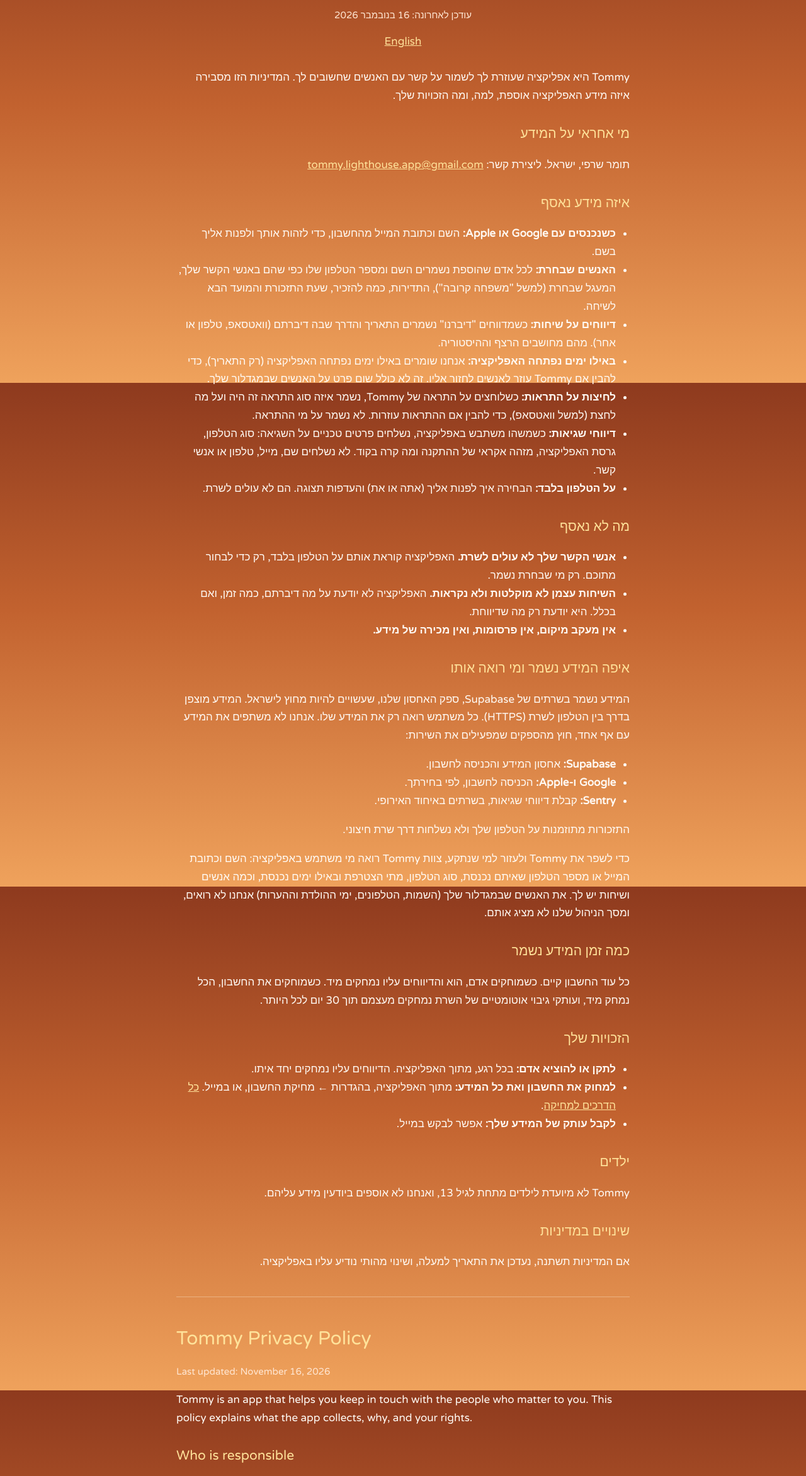
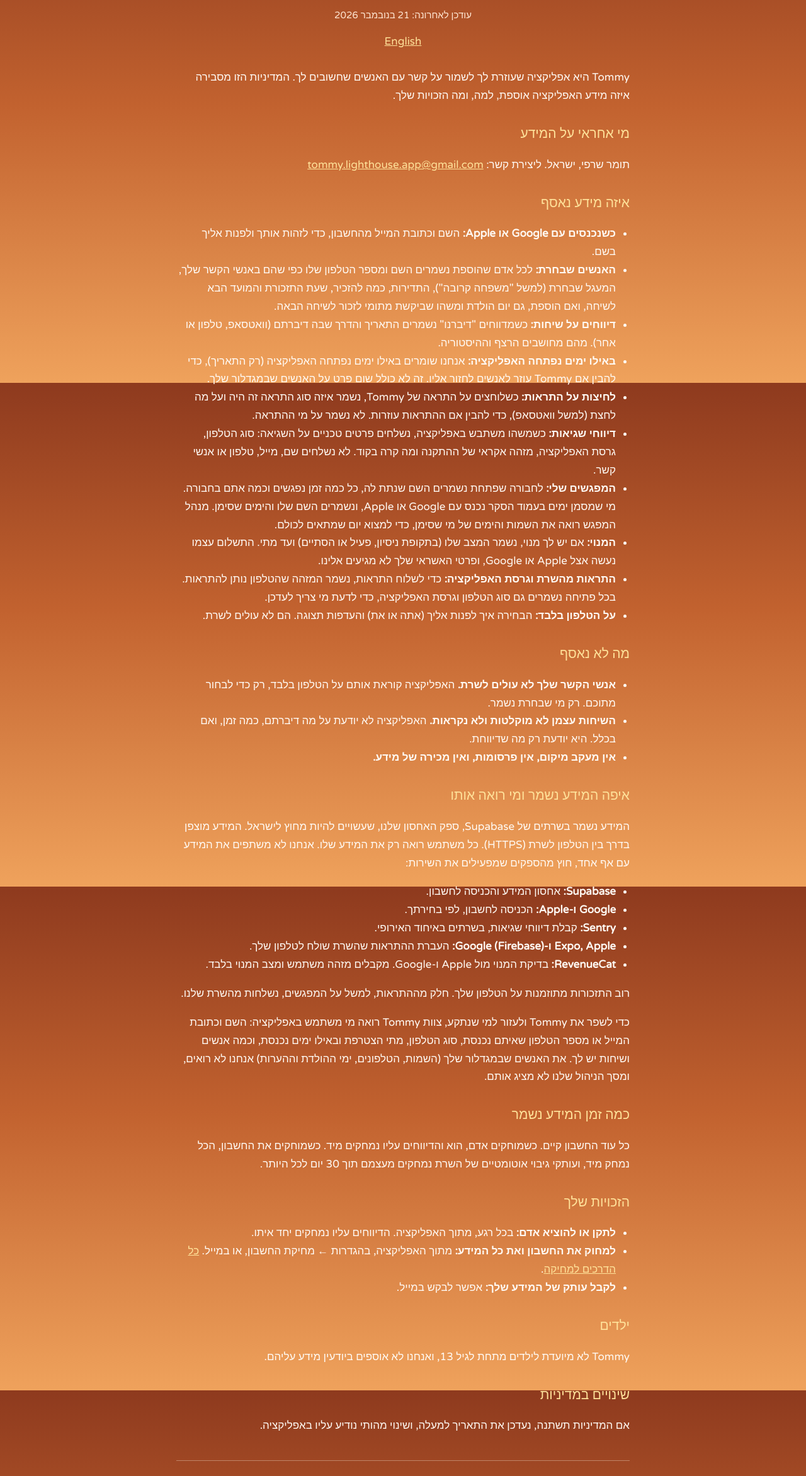
Before and after one commit to tomersharaffi-dot/tommy-site, a plain HTML site: page privacy.html in a window 1280 px wide. Shown: the part 192-2536 px from the top of the page at 63% size. Drawn offline with Linux system fonts and the light colour scheme.

Commit message:
Privacy policy 21.11: meetups, subscription, server notifications and app version; birthdays and notes; Expo, Firebase and RevenueCat as providers
Co-Authored-By: Claude Opus 5.5 <noreply@anthropic.com>

```diff
--- a/privacy.html
+++ b/privacy.html
@@ -14,7 +14,7 @@
     <header>
       <img src="icon.png" alt="Tommy">
       <h1>מדיניות הפרטיות של Tommy</h1>
-      <p class="muted">עודכן לאחרונה: 16 בנובמבר 2026</p>
+      <p class="muted">עודכן לאחרונה: 21 בנובמבר 2026</p>
       <div class="lang"><a href="#en">English</a></div>
     </header>
 
@@ -26,11 +26,14 @@
     <h2>איזה מידע נאסף</h2>
     <ul>
       <li><strong>כשנכנסים עם Google או Apple:</strong> השם וכתובת המייל מהחשבון, כדי לזהות אותך ולפנות אליך בשם.</li>
-      <li><strong>האנשים שבחרת:</strong> לכל אדם שהוספת נשמרים השם ומספר הטלפון שלו כפי שהם באנשי הקשר שלך, המעגל שבחרת (למשל "משפחה קרובה"), התדירות, כמה להזכיר, שעת התזכורת והמועד הבא לשיחה.</li>
+      <li><strong>האנשים שבחרת:</strong> לכל אדם שהוספת נשמרים השם ומספר הטלפון שלו כפי שהם באנשי הקשר שלך, המעגל שבחרת (למשל "משפחה קרובה"), התדירות, כמה להזכיר, שעת התזכורת והמועד הבא לשיחה, ואם הוספת, גם יום הולדת ומשהו שביקשת מתומי לזכור לשיחה הבאה.</li>
       <li><strong>דיווחים על שיחות:</strong> כשמדווחים "דיברנו" נשמרים התאריך והדרך שבה דיברתם (וואטסאפ, טלפון או אחר). מהם מחושבים הרצף וההיסטוריה.</li>
       <li><strong>באילו ימים נפתחה האפליקציה:</strong> אנחנו שומרים באילו ימים נפתחה האפליקציה (רק התאריך), כדי להבין אם Tommy עוזר לאנשים לחזור אליו. זה לא כולל שום פרט על האנשים שבמגדלור שלך.</li>
       <li><strong>לחיצות על התראות:</strong> כשלוחצים על התראה של Tommy, נשמר איזה סוג התראה זה היה ועל מה לחצת (למשל וואטסאפ), כדי להבין אם ההתראות עוזרות. לא נשמר על מי ההתראה.</li>
       <li><strong>דיווחי שגיאות:</strong> כשמשהו משתבש באפליקציה, נשלחים פרטים טכניים על השגיאה: סוג הטלפון, גרסת האפליקציה, מזהה אקראי של ההתקנה ומה קרה בקוד. לא נשלחים שם, מייל, טלפון או אנשי קשר.</li>
+      <li><strong>המפגשים שלי:</strong> לחבורה שפתחת נשמרים השם שנתת לה, כל כמה זמן נפגשים וכמה אתם בחבורה. מי שמסמן ימים בעמוד הסקר נכנס עם Google או Apple, ונשמרים השם שלו והימים שסימן. מנהל המפגש רואה את השמות והימים של מי שסימן, כדי למצוא יום שמתאים לכולם.</li>
+      <li><strong>המנוי:</strong> אם יש לך מנוי, נשמר המצב שלו (בתקופת ניסיון, פעיל או הסתיים) ועד מתי. התשלום עצמו נעשה אצל Apple או Google, ופרטי האשראי שלך לא מגיעים אלינו.</li>
+      <li><strong>התראות מהשרת וגרסת האפליקציה:</strong> כדי לשלוח התראות, נשמר המזהה שהטלפון נותן להתראות. בכל פתיחה נשמרים גם סוג הטלפון וגרסת האפליקציה, כדי לדעת מי צריך לעדכן.</li>
       <li><strong>על הטלפון בלבד:</strong> הבחירה איך לפנות אליך (אתה או את) והעדפות תצוגה. הם לא עולים לשרת.</li>
     </ul>
 
@@ -47,8 +50,10 @@
       <li><strong>Supabase:</strong> אחסון המידע והכניסה לחשבון.</li>
       <li><strong>Google ו-Apple:</strong> הכניסה לחשבון, לפי בחירתך.</li>
       <li><strong>Sentry:</strong> קבלת דיווחי שגיאות, בשרתים באיחוד האירופי.</li>
+      <li><strong>Expo, Apple ו-Google (Firebase):</strong> העברת ההתראות שהשרת שולח לטלפון שלך.</li>
+      <li><strong>RevenueCat:</strong> בדיקת המנוי מול Apple ו-Google. מקבלים מזהה משתמש ומצב המנוי בלבד.</li>
     </ul>
-    <p>התזכורות מתוזמנות על הטלפון שלך ולא נשלחות דרך שרת חיצוני.</p>
+    <p>רוב התזכורות מתוזמנות על הטלפון שלך. חלק מההתראות, למשל על המפגשים, נשלחות מהשרת שלנו.</p>
     <p>כדי לשפר את Tommy ולעזור למי שנתקע, צוות Tommy רואה מי משתמש באפליקציה: השם וכתובת המייל או מספר הטלפון שאיתם נכנסת, סוג הטלפון, מתי הצטרפת ובאילו ימים נכנסת, וכמה אנשים ושיחות יש לך. את האנשים שבמגדלור שלך (השמות, הטלפונים, ימי ההולדת וההערות) אנחנו לא רואים, ומסך הניהול שלנו לא מציג אותם.</p>
 
     <h2>כמה זמן המידע נשמר</h2>
@@ -71,7 +76,7 @@
 
     <section id="en" dir="ltr">
       <h1>Tommy Privacy Policy</h1>
-      <p class="muted">Last updated: November 16, 2026</p>
+      <p class="muted">Last updated: November 21, 2026</p>
 
       <p>Tommy is an app that helps you keep in touch with the people who matter to you. This policy explains what the app collects, why, and your rights.</p>
 
@@ -81,11 +86,14 @@
       <h2>What we collect</h2>
       <ul>
         <li><strong>When you sign in with Google or Apple:</strong> your name and email address from that account, to identify you and greet you by name.</li>
-        <li><strong>The people you choose:</strong> for each person you add, their name and phone number as they appear in your contacts, the circle you chose (for example "close family"), the frequency, how much to remind, the reminder time and the next date to talk.</li>
+        <li><strong>The people you choose:</strong> for each person you add, their name and phone number as they appear in your contacts, the circle you chose (for example "close family"), the frequency, how much to remind, the reminder time and the next date to talk, and, if you added them, a birthday and something you asked Tommy to remember for the next talk.</li>
         <li><strong>Talk reports:</strong> when you report "we talked", the date and the way you talked (WhatsApp, phone or other). Your streaks and history are calculated from these.</li>
         <li><strong>The days you opened the app:</strong> we keep which days the app was opened (the date only), to understand whether Tommy helps people come back to it. This includes nothing about the people in your lighthouse.</li>
         <li><strong>Taps on notifications:</strong> when you tap a Tommy notification, we keep which kind of notification it was and what you tapped (for example WhatsApp), to understand whether notifications help. We do not keep who the notification was about.</li>
         <li><strong>Error reports:</strong> when something goes wrong in the app, technical details about the error are sent: the phone model, the app version, a random install ID and what happened in the code. No name, email, phone number or contacts are sent.</li>
+        <li><strong>My meetups:</strong> for a group you open, the name you gave it, how often you meet and how many you are. Whoever marks days on the poll page signs in with Google or Apple, and their name and the days they marked are kept. The organizer sees the names and days of those who marked, to find a day that suits everyone.</li>
+        <li><strong>Subscription:</strong> if you subscribe, its state (trial, active or ended) and until when. Payment itself happens at Apple or Google, and your card details never reach us.</li>
+        <li><strong>Server notifications and app version:</strong> to send notifications, the ID your phone gives for notifications is kept. On every open, your phone type and app version are kept too, so we know who needs to update.</li>
         <li><strong>On your phone only:</strong> how the app addresses you and display preferences. These are not uploaded.</li>
       </ul>
 
@@ -102,8 +110,10 @@
         <li><strong>Supabase:</strong> data storage and sign-in.</li>
         <li><strong>Google and Apple:</strong> sign-in, as you choose.</li>
         <li><strong>Sentry:</strong> error reports, on servers in the European Union.</li>
+        <li><strong>Expo, Apple and Google (Firebase):</strong> delivering the notifications our server sends to your phone.</li>
+        <li><strong>RevenueCat:</strong> checking the subscription with Apple and Google. They receive a user ID and the subscription state only.</li>
       </ul>
-      <p>Reminders are scheduled on your phone and are not sent through an outside server.</p>
+      <p>Most reminders are scheduled on your phone. Some notifications, for example about meetups, are sent from our server.</p>
       <p>To improve Tommy and help anyone who gets stuck, the Tommy team sees who uses the app: the name and the email or phone number you signed in with, your type of phone, when you joined and which days you came in, and how many people and talks you have. We do not see the people in your lighthouse (their names, phones, birthdays and notes), and our admin screen does not show them.</p>
 
       <h2>How long data is kept</h2>
```
